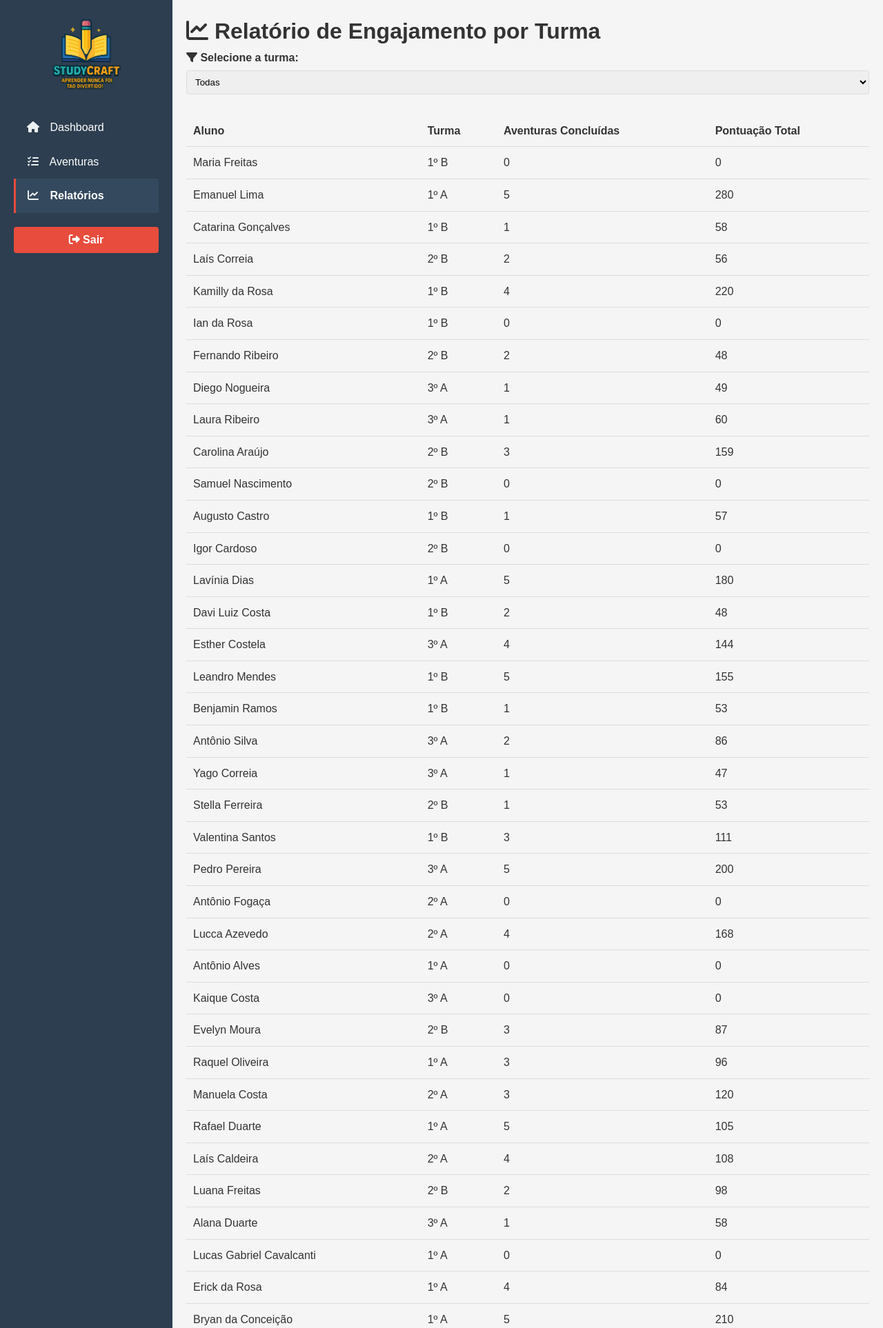
After one commit to studycraft/StudyCraft, a Django app: page /painel/professor/relatorio/ in a window 1280 px wide. The commit adds this page. Shown: the top 1926 px of the page at 69% size. Run offline with Django 5.2, Linux system fonts and the light colour scheme.

Commit message:
Módulo estático Professor ADD

```diff
--- /dev/null
+++ b/core/templates/professor/relatorio-engajamento.html
@@ -0,0 +1,205 @@
+{% load static %}
+<!DOCTYPE html>
+<html lang="pt-BR">
+<head>
+  <meta charset="UTF-8">
+  <meta name="viewport" content="width=device-width, initial-scale=1.0">
+  <title>StudyCraft - Relatório de Engajamento</title>
+  <link rel="stylesheet" href="{% static 'css/style.css' %}">
+  <link rel="stylesheet" href="{% static 'css/admin.css' %}">
+  <link rel="stylesheet" href="https://cdnjs.cloudflare.com/ajax/libs/font-awesome/6.4.0/css/all.min.css">
+</head>
+<body>
+    <div class="admin-container">
+        <aside class="sidebar">
+            <img src="{% static 'images/logo_sc2.png' %}" alt="Logo StudyCraft" class="logo-small">
+            <nav>
+                <ul>
+                    <li><a href="{% url 'dashboard_professor' %}"><i class="fas fa-home"></i> Dashboard</a></li>
+                    <li><a href="{% url 'cadastro_aventura' %}"><i class="fas fa-tasks"></i> Aventuras</a></li>
+                    <li><a href="{% url 'relatorio_engajamento' %}" class="active"><i class="fas fa-chart-line"></i> Relatórios</a></li>
+                </ul>
+            </nav>
+            <button class="btn" onclick="window.location.href='/'">
+                <i class="fas fa-sign-out-alt"></i> Sair
+            </button>
+        </aside>
+
+    <!-- Conteúdo principal -->
+    <main class="content">
+      <h1><i class="fas fa-chart-line"></i> Relatório de Engajamento por Turma</h1>
+
+      <div class="form-group">
+        <label for="filtro-turma"><i class="fas fa-filter"></i> Selecione a turma:</label>
+        <select id="filtro-turma">
+          <option value="">Todas</option>
+          <!-- Turmas serão populadas dinamicamente -->
+        </select>
+      </div>
+
+      <div class="tabela-container">
+        <table>
+          <thead>
+            <tr>
+              <th>Aluno</th>
+              <th>Turma</th>
+              <th>Aventuras Concluídas</th>
+              <th>Pontuação Total</th>
+            </tr>
+          </thead>
+          <tbody id="tabela-engajamento">
+            <tr>
+              <td colspan="4">Carregando dados...</td>
+            </tr>
+          </tbody>
+        </table>
+      </div>
+    </main>
+  </div>
+
+  <script>
+    function toggleSidebar() {
+      const sidebar = document.querySelector('.sidebar');
+      sidebar.classList.toggle('active');
+    }
+
+    document.addEventListener('DOMContentLoaded', () => {
+      const tabela = document.getElementById('tabela-engajamento');
+      const filtroTurma = document.getElementById('filtro-turma');
+      const dadosFicticios = [
+        { nome: 'Maria Freitas', turma: '1º B', concluidas: 0, pontos: 0 },
+        { nome: 'Emanuel Lima', turma: '1º A', concluidas: 5, pontos: 280 },
+        { nome: 'Catarina Gonçalves', turma: '1º B', concluidas: 1, pontos: 58 },
+        { nome: 'Laís Correia', turma: '2º B', concluidas: 2, pontos: 56 },
+        { nome: 'Kamilly da Rosa', turma: '1º B', concluidas: 4, pontos: 220 },
+        { nome: 'Ian da Rosa', turma: '1º B', concluidas: 0, pontos: 0 },
+        { nome: 'Fernando Ribeiro', turma: '2º B', concluidas: 2, pontos: 48 },
+        { nome: 'Diego Nogueira', turma: '3º A', concluidas: 1, pontos: 49 },
+        { nome: 'Laura Ribeiro', turma: '3º A', concluidas: 1, pontos: 60 },
+        { nome: 'Carolina Araújo', turma: '2º B', concluidas: 3, pontos: 159 },
+        { nome: 'Samuel Nascimento', turma: '2º B', concluidas: 0, pontos: 0 },
+        { nome: 'Augusto Castro', turma: '1º B', concluidas: 1, pontos: 57 },
+        { nome: 'Igor Cardoso', turma: '2º B', concluidas: 0, pontos: 0 },
+        { nome: 'Lavínia Dias', turma: '1º A', concluidas: 5, pontos: 180 },
+        { nome: 'Davi Luiz Costa', turma: '1º B', concluidas: 2, pontos: 48 },
+        { nome: 'Esther Costela', turma: '3º A', concluidas: 4, pontos: 144 },
+        { nome: 'Leandro Mendes', turma: '1º B', concluidas: 5, pontos: 155 },
+        { nome: 'Benjamin Ramos', turma: '1º B', concluidas: 1, pontos: 53 },
+        { nome: 'Antônio Silva', turma: '3º A', concluidas: 2, pontos: 86 },
+        { nome: 'Yago Correia', turma: '3º A', concluidas: 1, pontos: 47 },
+        { nome: 'Stella Ferreira', turma: '2º B', concluidas: 1, pontos: 53 },
+        { nome: 'Valentina Santos', turma: '1º B', concluidas: 3, pontos: 111 },
+        { nome: 'Pedro Pereira', turma: '3º A', concluidas: 5, pontos: 200 },
+        { nome: 'Antônio Fogaça', turma: '2º A', concluidas: 0, pontos: 0 },
+        { nome: 'Lucca Azevedo', turma: '2º A', concluidas: 4, pontos: 168 },
+        { nome: 'Antônio Alves', turma: '1º A', concluidas: 0, pontos: 0 },
+        { nome: 'Kaique Costa', turma: '3º A', concluidas: 0, pontos: 0 },
+        { nome: 'Evelyn Moura', turma: '2º B', concluidas: 3, pontos: 87 },
+        { nome: 'Raquel Oliveira', turma: '1º A', concluidas: 3, pontos: 96 },
+        { nome: 'Manuela Costa', turma: '2º A', concluidas: 3, pontos: 120 },
+        { nome: 'Rafael Duarte', turma: '1º A', concluidas: 5, pontos: 105 },
+        { nome: 'Laís Caldeira', turma: '2º A', concluidas: 4, pontos: 108 },
+        { nome: 'Luana Freitas', turma: '2º B', concluidas: 2, pontos: 98 },
+        { nome: 'Alana Duarte', turma: '3º A', concluidas: 1, pontos: 58 },
+        { nome: 'Lucas Gabriel Cavalcanti', turma: '1º A', concluidas: 0, pontos: 0 },
+        { nome: 'Erick da Rosa', turma: '1º A', concluidas: 4, pontos: 84 },
+        { nome: 'Bryan da Conceição', turma: '1º A', concluidas: 5, pontos: 210 },
+        { nome: 'Bernardo da Rosa', turma: '2º B', concluidas: 3, pontos: 147 },
+        { nome: 'Luna Cardoso', turma: '1º A', concluidas: 5, pontos: 200 },
+        { nome: 'Erick da Mata', turma: '1º A', concluidas: 1, pontos: 44 },
+        { nome: 'Daniela Barbosa', turma: '3º A', concluidas: 1, pontos: 23 },
+        { nome: 'Davi Luiz Carvalho', turma: '1º B', concluidas: 1, pontos: 42 },
+        { nome: 'Emilly da Conceição', turma: '2º A', concluidas: 4, pontos: 128 },
+        { nome: 'Diego Campos', turma: '2º A', concluidas: 5, pontos: 300 },
+        { nome: 'Samuel Rodrigues', turma: '2º A', concluidas: 4, pontos: 168 },
+        { nome: 'Camila da Rocha', turma: '1º A', concluidas: 2, pontos: 100 },
+        { nome: 'Alícia Duarte', turma: '2º A', concluidas: 5, pontos: 110 },
+        { nome: 'Juan Campos', turma: '3º A', concluidas: 4, pontos: 132 },
+        { nome: 'Daniela Nascimento', turma: '2º B', concluidas: 2, pontos: 50 },
+        { nome: 'João Teixeira', turma: '1º B', concluidas: 0, pontos: 0 },
+        { nome: 'Breno Melo', turma: '1º A', concluidas: 1, pontos: 30 },
+        { nome: 'Lara Nogueira', turma: '2º A', concluidas: 3, pontos: 114 },
+        { nome: 'Emanuella Alves', turma: '2º B', concluidas: 2, pontos: 118 },
+        { nome: 'Ryan Martins', turma: '1º A', concluidas: 1, pontos: 48 },
+        { nome: 'Mariane Caldeira', turma: '2º B', concluidas: 4, pontos: 184 },
+        { nome: 'Cauã Lima', turma: '1º B', concluidas: 3, pontos: 69 },
+        { nome: 'Maysa da Cunha', turma: '2º A', concluidas: 4, pontos: 184 },
+        { nome: 'Joaquim Lima', turma: '2º A', concluidas: 3, pontos: 96 },
+        { nome: 'Manuela da Mota', turma: '1º B', concluidas: 4, pontos: 92 },
+        { nome: 'Rafaela da Cruz', turma: '2º A', concluidas: 3, pontos: 177 },
+        { nome: 'Agatha Dias', turma: '3º A', concluidas: 5, pontos: 240 },
+        { nome: 'Joaquim Costela', turma: '2º B', concluidas: 5, pontos: 125 },
+        { nome: 'Lorenzo Cavalcanti', turma: '1º B', concluidas: 3, pontos: 159 },
+        { nome: 'João Vitor Mendes', turma: '3º A', concluidas: 5, pontos: 175 },
+        { nome: 'Benjamin Carvalho', turma: '1º A', concluidas: 5, pontos: 245 },
+        { nome: 'Samuel Porto', turma: '1º B', concluidas: 1, pontos: 27 },
+        { nome: 'Pietra Moraes', turma: '1º B', concluidas: 5, pontos: 135 },
+        { nome: 'Lucas da Mata', turma: '2º A', concluidas: 1, pontos: 32 },
+        { nome: 'Bianca da Mata', turma: '2º A', concluidas: 5, pontos: 165 },
+        { nome: 'Gustavo Rodrigues', turma: '1º B', concluidas: 0, pontos: 0 },
+        { nome: 'Bruna da Rosa', turma: '2º A', concluidas: 4, pontos: 196 },
+        { nome: 'Pedro Lucas Oliveira', turma: '1º B', concluidas: 4, pontos: 220 },
+        { nome: 'Yuri Sales', turma: '1º A', concluidas: 1, pontos: 47 },
+        { nome: 'Nina da Rocha', turma: '3º A', concluidas: 0, pontos: 0 },
+        { nome: 'Yago Gomes', turma: '2º B', concluidas: 1, pontos: 58 },
+        { nome: 'Caio Lima', turma: '1º A', concluidas: 2, pontos: 48 },
+        { nome: 'Erick Lopes', turma: '3º A', concluidas: 0, pontos: 0 },
+        { nome: 'Lorenzo da Luz', turma: '1º B', concluidas: 4, pontos: 232 },
+        { nome: 'Gabriel Freitas', turma: '1º B', concluidas: 5, pontos: 205 },
+        { nome: 'Vicente Lima', turma: '3º A', concluidas: 3, pontos: 120 },
+        { nome: 'Evelyn Barros', turma: '1º B', concluidas: 2, pontos: 118 },
+        { nome: 'Theo Porto', turma: '1º A', concluidas: 2, pontos: 68 },
+        { nome: 'Breno Santos', turma: '2º B', concluidas: 5, pontos: 195 },
+        { nome: 'João Pedro da Mota', turma: '2º B', concluidas: 5, pontos: 125 },
+        { nome: 'Olivia Freitas', turma: '1º A', concluidas: 5, pontos: 145 },
+        { nome: 'Maria Julia da Luz', turma: '1º A', concluidas: 1, pontos: 35 },
+        { nome: 'Isaac Pires', turma: '3º A', concluidas: 0, pontos: 0 },
+        { nome: 'Lucas Gabriel Barbosa', turma: '2º A', concluidas: 2, pontos: 104 },
+        { nome: 'Heitor Pereira', turma: '3º A', concluidas: 1, pontos: 43 },
+        { nome: 'Benjamin Aragão', turma: '1º A', concluidas: 1, pontos: 22 },
+        { nome: 'Carlos Eduardo Rodrigues', turma: '2º B', concluidas: 2, pontos: 56 },
+        { nome: 'Sophie Gomes', turma: '2º A', concluidas: 4, pontos: 208 },
+        { nome: 'Isaac Mendes', turma: '1º B', concluidas: 0, pontos: 0 },
+        { nome: 'Maria Luiza Cunha', turma: '1º B', concluidas: 5, pontos: 245 },
+        { nome: 'Raul Pereira', turma: '3º A', concluidas: 1, pontos: 59 },
+        { nome: 'Sophie da Mota', turma: '1º B', concluidas: 4, pontos: 200 },
+        { nome: 'Emanuel Farias', turma: '2º B', concluidas: 4, pontos: 180 },
+        { nome: 'João Lucas Cavalcanti', turma: '2º A', concluidas: 4, pontos: 132 },
+        { nome: 'João Guilherme Martins', turma: '1º A', concluidas: 5, pontos: 170 },
+        { nome: 'Stephany Rocha', turma: '1º A', concluidas: 2, pontos: 84 },
+      ];
+      const turmas = [...new Set(dadosFicticios.map(a => a.turma))];
+      turmas.forEach(t => {
+        const opt = document.createElement('option');
+        opt.value = t;
+        opt.textContent = t;
+        filtroTurma.appendChild(opt);
+      });
+
+      function renderizarTabela(turmaSelecionada) {
+        const filtrado = turmaSelecionada
+          ? dadosFicticios.filter(a => a.turma === turmaSelecionada)
+          : dadosFicticios;
+
+        tabela.innerHTML = '';
+        filtrado.forEach(a => {
+          const tr = document.createElement('tr');
+          tr.innerHTML = `
+            <td>${a.nome}</td>
+            <td>${a.turma}</td>
+            <td>${a.concluidas}</td>
+            <td>${a.pontos}</td>
+          `;
+          tabela.appendChild(tr);
+        });
+      }
+
+      filtroTurma.addEventListener('change', () => {
+        renderizarTabela(filtroTurma.value);
+      });
+
+      renderizarTabela('');
+    });
+  </script>
+</body>
+</html>
--- a/core/urls.py
+++ b/core/urls.py
@@ -2,7 +2,8 @@ from rest_framework import routers
 from django.urls import path, include
 from .views import (
     AlunoViewSet, ProfessorViewSet, TrilhaViewSet,
-    index, login_aluno, login_professor, login_admin, dashboard_admin, cadastro_professor, cadastro_aluno, cadastro_trilha, dashboard_data
+    index, login_aluno, login_professor, login_admin, dashboard_admin, cadastro_professor,
+    cadastro_aluno, cadastro_trilha, dashboard_data, painel_professor, cadastro_aventura, relatorio_engajamento
 )
 
 router = routers.DefaultRouter()
@@ -22,6 +23,10 @@ urlpatterns = [
     path('painel/professores/', cadastro_professor, name='cadastro_professor'),
     path('painel/alunos/', cadastro_aluno, name='cadastro_aluno'),
     path('painel/trilha/', cadastro_trilha, name='cadastro_trilha'),
+    path('painel/professor/', painel_professor, name='dashboard_professor'),
+    path('painel/professor/aventura/', cadastro_aventura, name='cadastro_aventura'),
+    path('painel/professor/relatorio/', relatorio_engajamento, name='relatorio_engajamento'),
+
 ]
 
 urlpatterns += [
--- a/core/views.py
+++ b/core/views.py
@@ -48,6 +48,15 @@ def cadastro_aluno(request):
 def cadastro_trilha(request):
     return render(request, 'admin/cadastro-trilha.html')
 
+def painel_professor(request):
+    return render(request, 'professor/dashboard.html')
+
+def cadastro_aventura(request):
+    return render(request, 'professor/cadastro-aventura.html')
+
+def relatorio_engajamento(request):
+    return render(request, 'professor/relatorio-engajamento.html')
+
 
 @api_view(['GET'])
 @permission_classes([IsAuthenticated])
```
Also changed, not shown: core/templates/login/professor.html (+32 -1 lines), core/templates/professor/cadastro-aventura.html (added, +88 -0 lines), core/templates/professor/dashboard.html (added, +66 -0 lines).
